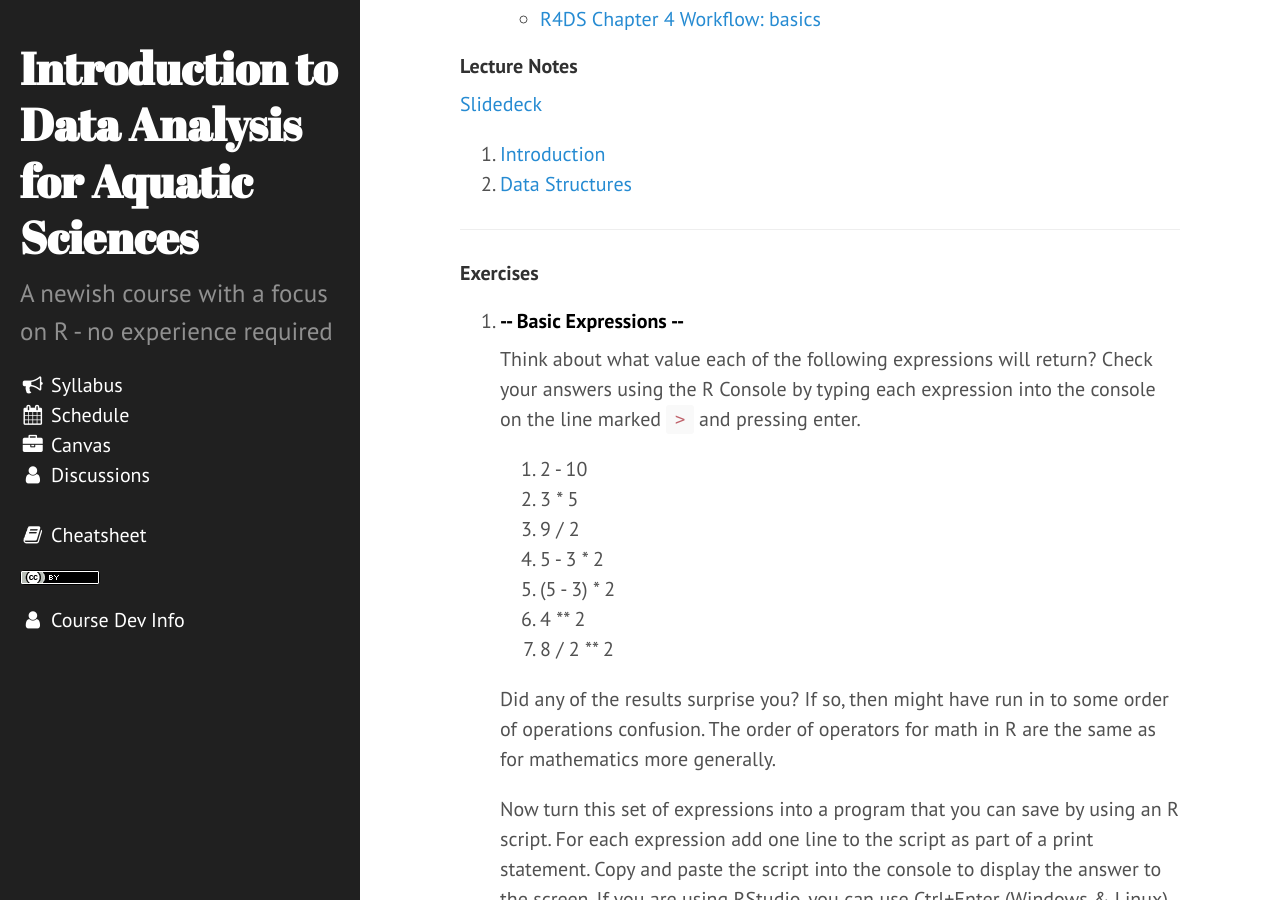
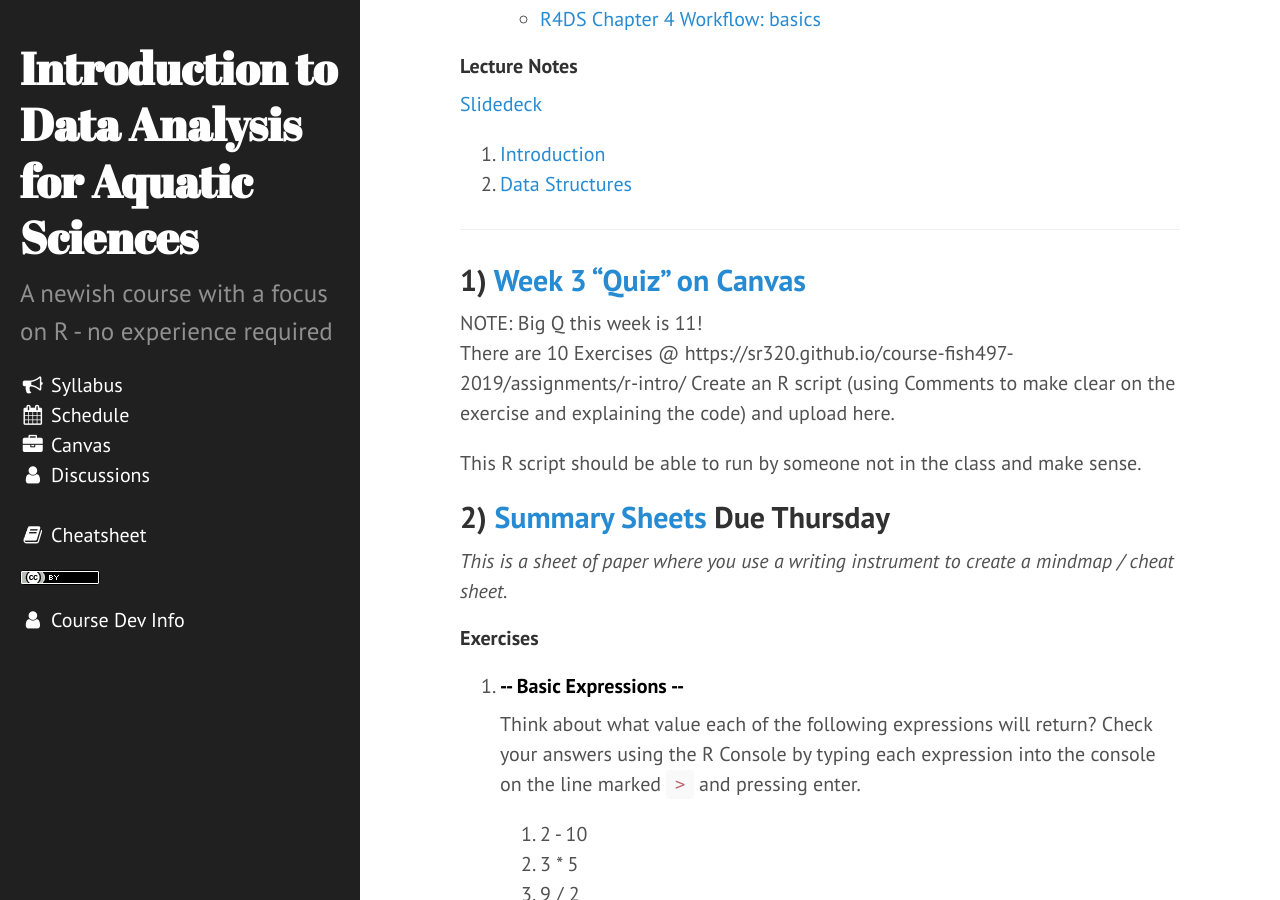
Before and after one commit to sr320/course-fish497-2019, a Jekyll site: the page built from assignments/r-intro.md, in a window 1280 px wide and 900 px high, scrolled down 1152 px. Built offline with Jekyll 4.4.1, drawn with Linux system fonts in a browser that asks for light colours; nearby versions of some CDN libraries.

Commit message:
added link to quiz

```diff
--- a/assignments/r-intro.md
+++ b/assignments/r-intro.md
@@ -21,4 +21,18 @@ exercises: ['Basic Expressions', 'Basic Variables', 'More Variables', 'Built-in
 
 {% include reading.html %}
 
+
+## 1) [Week 3 "Quiz" on Canvas](https://canvas.uw.edu/courses/1273428/quizzes/1124479)
+
+NOTE: Big Q this week is 11!
+There are 10 Exercises @
+https://sr320.github.io/course-fish497-2019/assignments/r-intro/
+Create an R script (using Comments to make clear on the exercise and explaining the code) and upload here.
+
+This R script should be able to run by someone not in the class and make sense.
+
+
+## 2) [Summary Sheets](https://canvas.uw.edu/courses/1273428/assignments/4761923) Due Thursday
+_This is a sheet of paper where you use a writing instrument to create a mindmap / cheat sheet._
+
 {% include assignment.html %}
```
